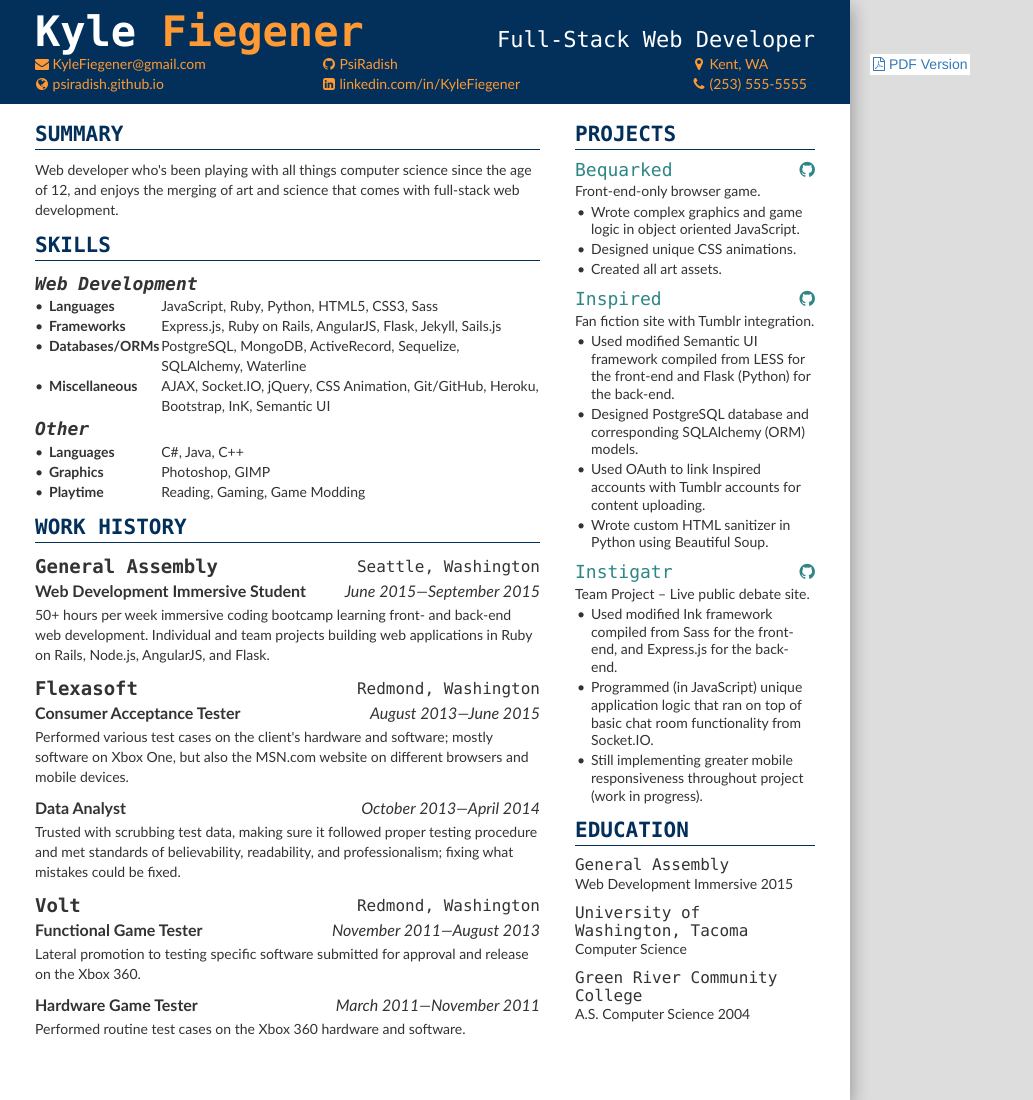
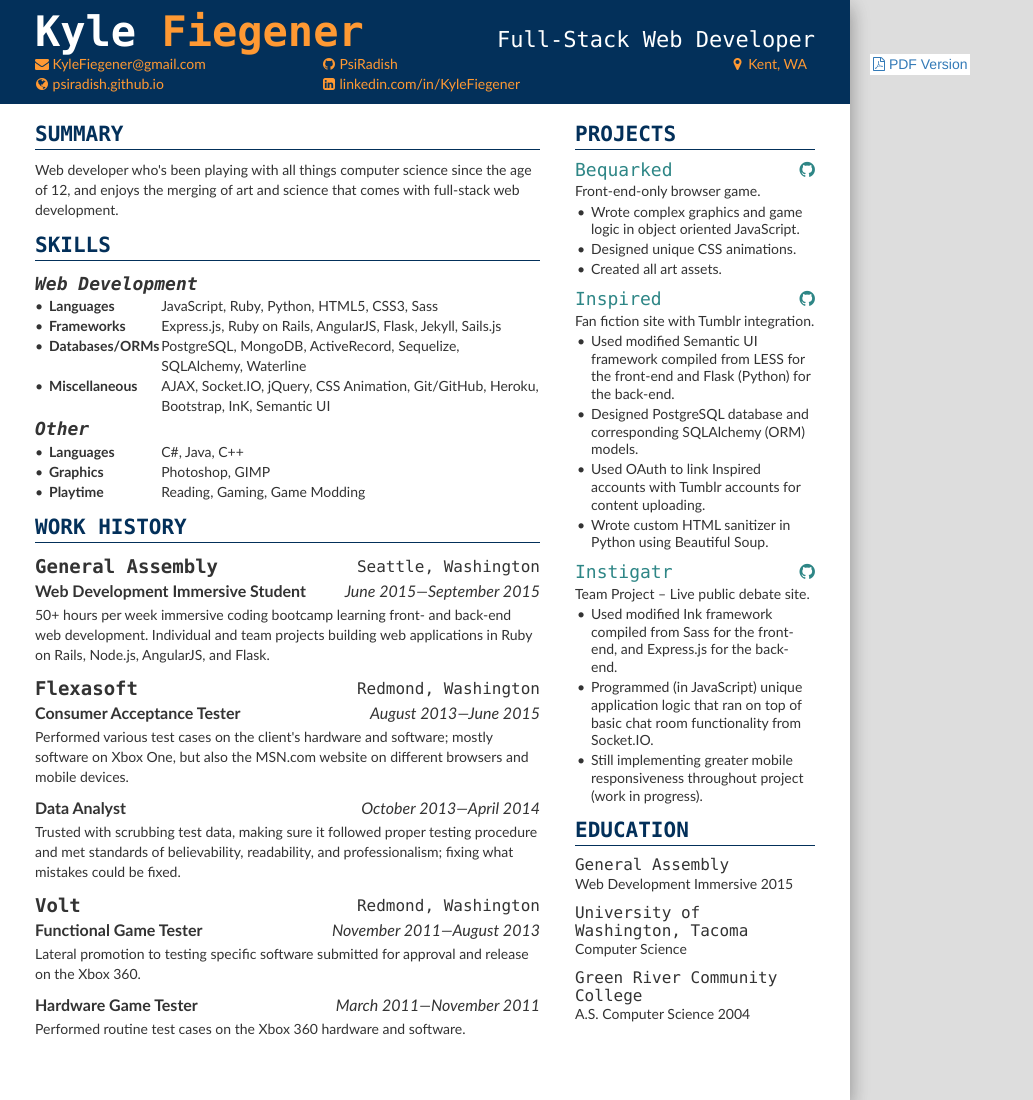
Before and after one commit to PsiRadish/psiradish.github.io, a Jekyll site: the page built from resume.html, in a window 1280 px wide. Shown: the whole page, without its empty margins (0-1033 px from the left). Built offline with Jekyll 4.4.1, drawn with Linux system fonts in a browser that asks for light colours; nearby versions of some CDN libraries.

Commit message:
Er, no reason...

```diff
--- a/_data/resume.yml
+++ b/_data/resume.yml
@@ -19,8 +19,8 @@
   right:
     - text: Kent, WA
       icon: map-marker
-    - text: (253) 555-5555
-      icon: phone
+    # - text: (253) 555-5555
+    #   icon: phone
 summary: "Web developer who's been playing with all things computer science since the age of 12, and enjoys the merging of art and science that comes with full-stack web development."
 skill_groups:
   - name: Web Development
```
